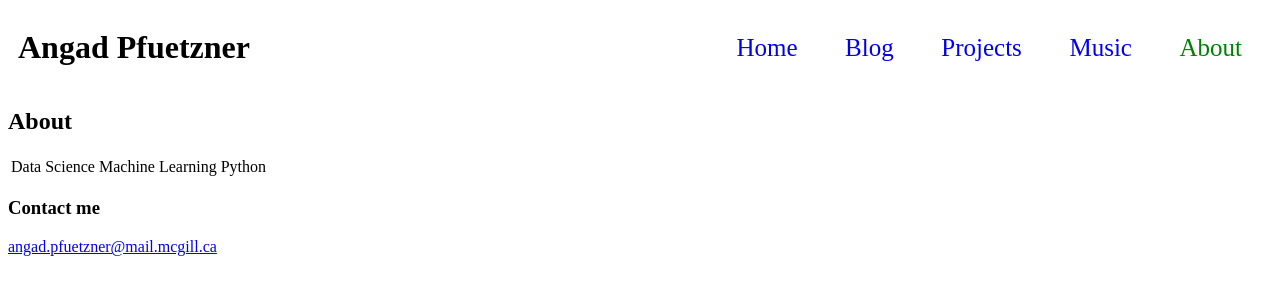
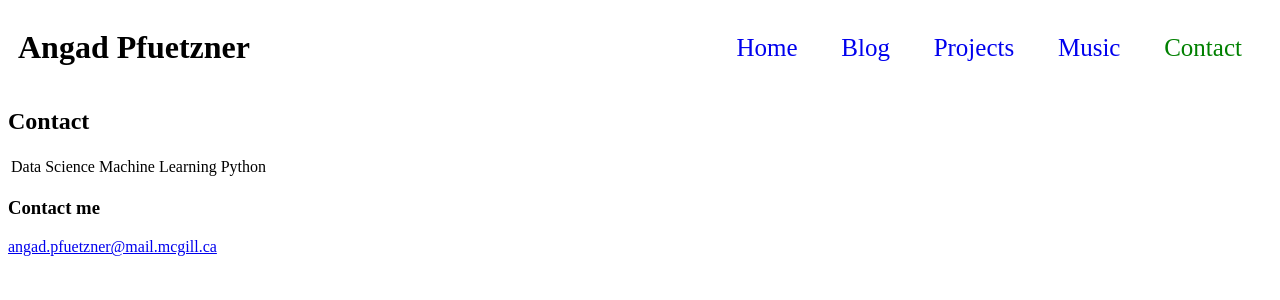
Before and after one commit to Angad99/Angad99.github.io, a Jekyll site: the page built from Contact.md, in a window 1280 px wide. Shown: the top 300 px of the page. Built offline with Jekyll 4.4.1, drawn with Linux system fonts in a browser that asks for light colours.

Commit message:
renamed about to contact

```diff
--- a/About.md
+++ b/Contact.md
@@ -1,7 +1,7 @@
 ---
 layout: page
-title: About
-permalink: /about/
+title: Contact
+permalink: /contact/
 ---
 
 Data Science | Machine Learning | Python
--- a/_data/navigation.yml
+++ b/_data/navigation.yml
@@ -6,5 +6,5 @@
   link: /projects/
 - name: Music
   link: /music/
-- name: About
-  link: /about/
+- name: Contact
+  link: /contact/
```
